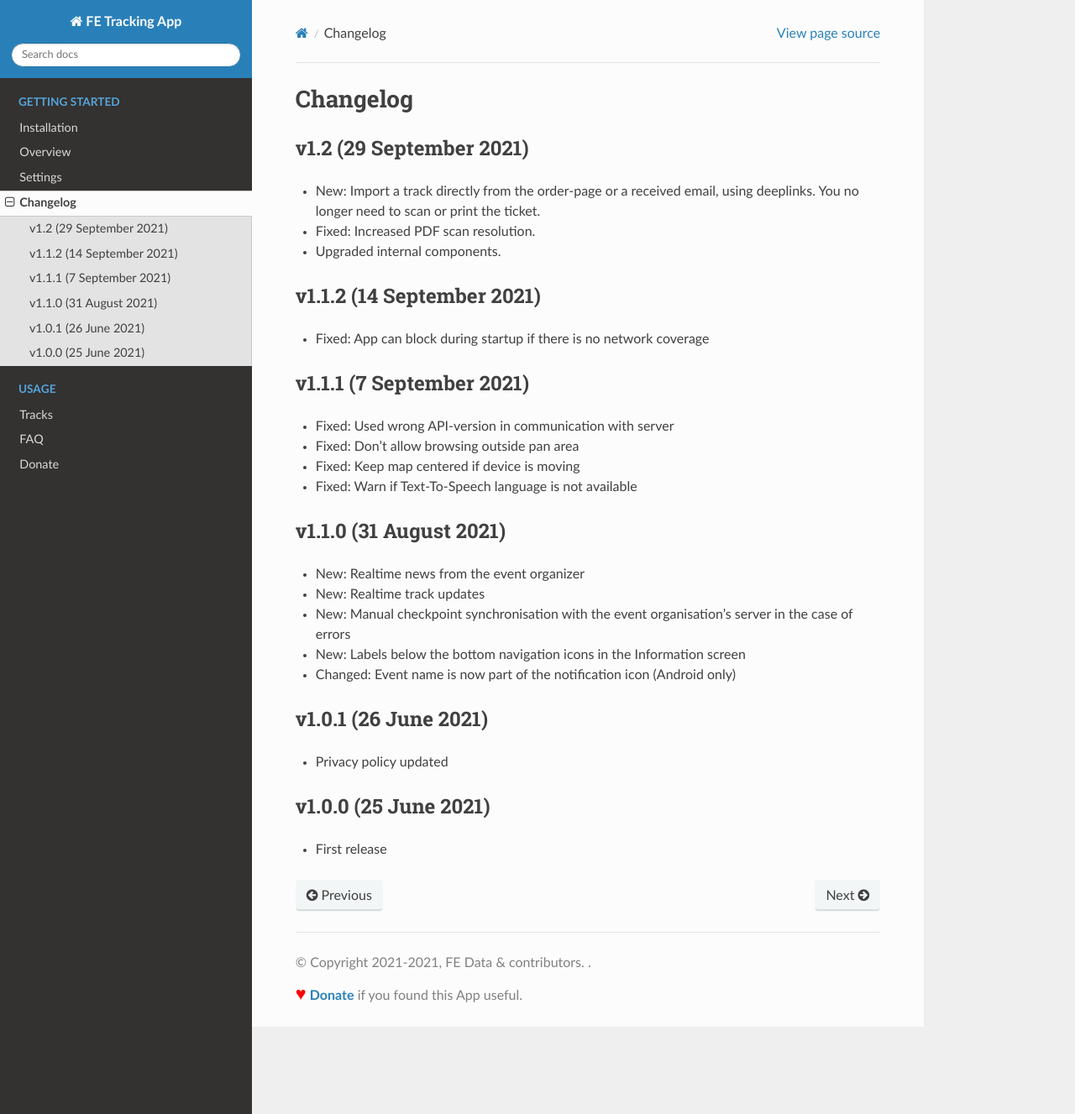
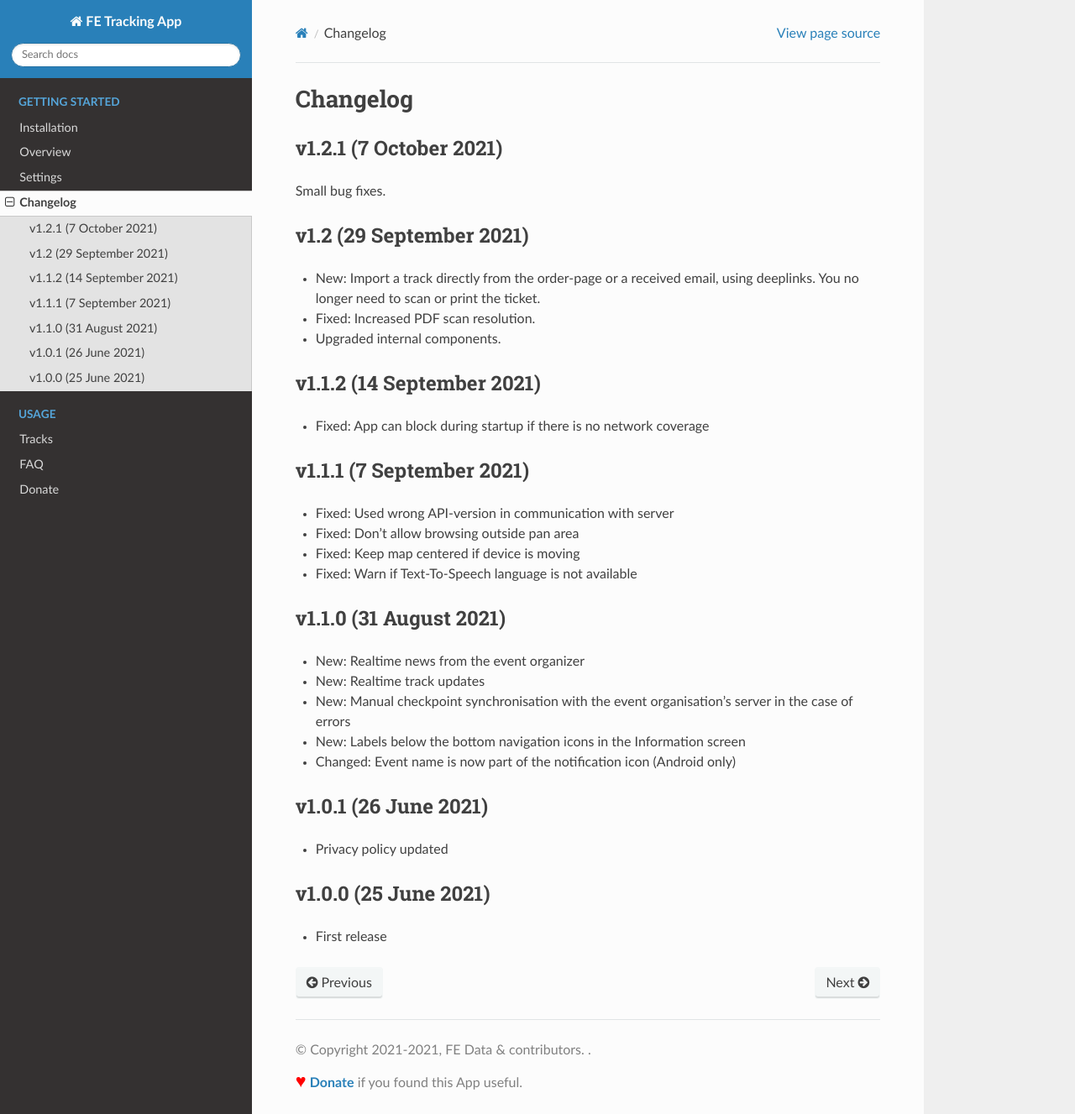
Before and after one commit to fe-data/fe-tracking, a Sphinx documentation site: the page built from docs/getting-started/changelog.rst, in a window 1280 px wide and 1327 px high. Shown: the whole window at 84% size. Built offline with Sphinx 7.4.7 and the Read the Docs theme 2.0.0, drawn with Linux system fonts in a browser that asks for light colours.

Commit message:
FE Tracking 1.2.1

```diff
--- a/docs/getting-started/changelog.rst
+++ b/docs/getting-started/changelog.rst
@@ -1,5 +1,9 @@
 Changelog
 =========
+
+v1.2.1 (7 October 2021)
+-----------------------
+Small bug fixes.
 
 v1.2 (29 September 2021)
 --------------------------
```
